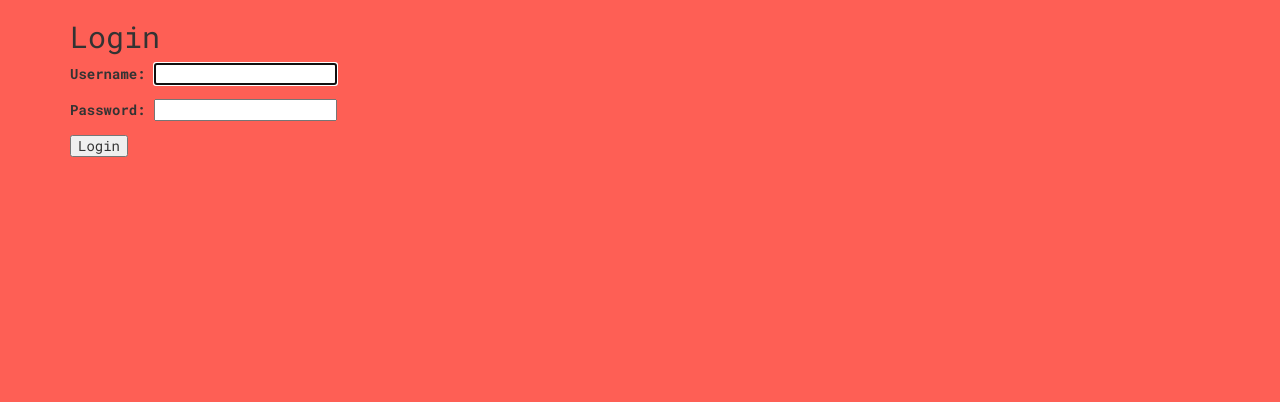
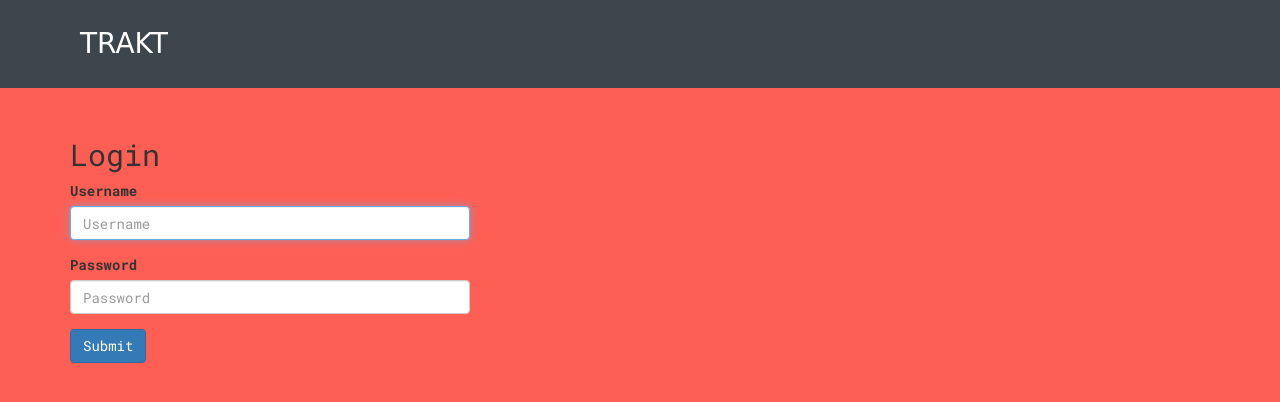
Before and after one commit to scottc11/trakt, a Django app: page /login/ in a window 1280 px wide. Shown: the top 402 px of the page. Run offline with Django 3.2, Linux system fonts and the light colour scheme; style sheets or scripts are compiled from the project's sources; some libraries are stand-ins or nearby versions; some web fonts are replaced.

Commit message:
created the header structure. styled the login form with bootstrap app.

```diff
--- /dev/null
+++ b/assets/less/auth.less
@@ -0,0 +1,13 @@
+@import 'variables';
+
+.auth {
+  &--modal {
+
+  }
+
+  &--login {
+    margin-top: 50px;
+    width: 400px;
+  }
+
+}
--- a/assets/less/main.less
+++ b/assets/less/main.less
@@ -11,3 +11,18 @@ body {
   padding: 0;
   margin: 0;
 }
+
+.header {
+  padding: 10px 10px;
+  color: @white;
+  &--bg {
+    background: @mako;
+  }
+  &--heading {
+    font-family: @bungee-outline;
+  }
+  &--info {
+    text-align: right;
+  }
+
+}
--- a/main/templates/base.html
+++ b/main/templates/base.html
@@ -18,6 +18,7 @@
     <!-- CUSTOM -->
     <link rel="stylesheet" href={% static "css/main.css" %}>
     <link rel="stylesheet" href={% static "css/normalize.css" %}>
+    <link rel="stylesheet" href={% static "css/auth.css" %}>
     <link rel="stylesheet" href={% static "css/spinner.css" %}>
 
     {% block styles %}
@@ -28,6 +29,10 @@
   <body>
 
     <main class="base">
+
+      <section class="header--bg">
+        {% include 'header.html' %}
+      </section>
 
       <section class="container">
         {% block content %}
--- /dev/null
+++ b/main/templates/header.html
@@ -0,0 +1,9 @@
+
+<div class="container header">
+  <div class="header--heading col-xs-8">
+    <h1 class="">TRAKT</h1>
+  </div>
+  <div class="header--info col-xs-4">
+    <span class="">{{ user.username }}</span>
+  </div>
+</div>
--- a/main/templates/home/home.html
+++ b/main/templates/home/home.html
@@ -12,8 +12,7 @@
 {% block content %}
 
 <section id="home" class="home col-xs-12">
-  <h1 class="">TRAKT</h1>
-  <span>{{ user.username }}</span>
+
   <div id="container">
     {% render_bundle 'main' %}
   </div>
--- a/main/templates/registration/login.html
+++ b/main/templates/registration/login.html
@@ -1,12 +1,21 @@
 {% extends 'base.html' %}
+{% load bootstrap3 %}
 
 {% block title %}Login{% endblock %}
 
 {% block content %}
-  <h2>Login</h2>
-  <form method="post">
-    {% csrf_token %}
-    {{ form.as_p }}
-    <button type="submit">Login</button>
-  </form>
+  <div class="auth--modal">
+    <div class="auth--login">
+      <h2>Login</h2>
+      <form method="post">
+        {% csrf_token %}
+        {% bootstrap_form form %}
+        {% buttons %}
+            <button type="submit" class="btn btn-primary">
+                {% bootstrap_icon "star" %} Submit
+            </button>
+        {% endbuttons %}
+      </form>
+    </div>
+  </div>
 {% endblock %}
--- a/trakt/settings.py
+++ b/trakt/settings.py
@@ -40,6 +40,7 @@ INSTALLED_APPS = [
     'django.contrib.messages',
     'django.contrib.staticfiles',
     'rest_framework',
+    'bootstrap3',
     'webpack_loader',
     'django_cleanup',
     'main',
```
